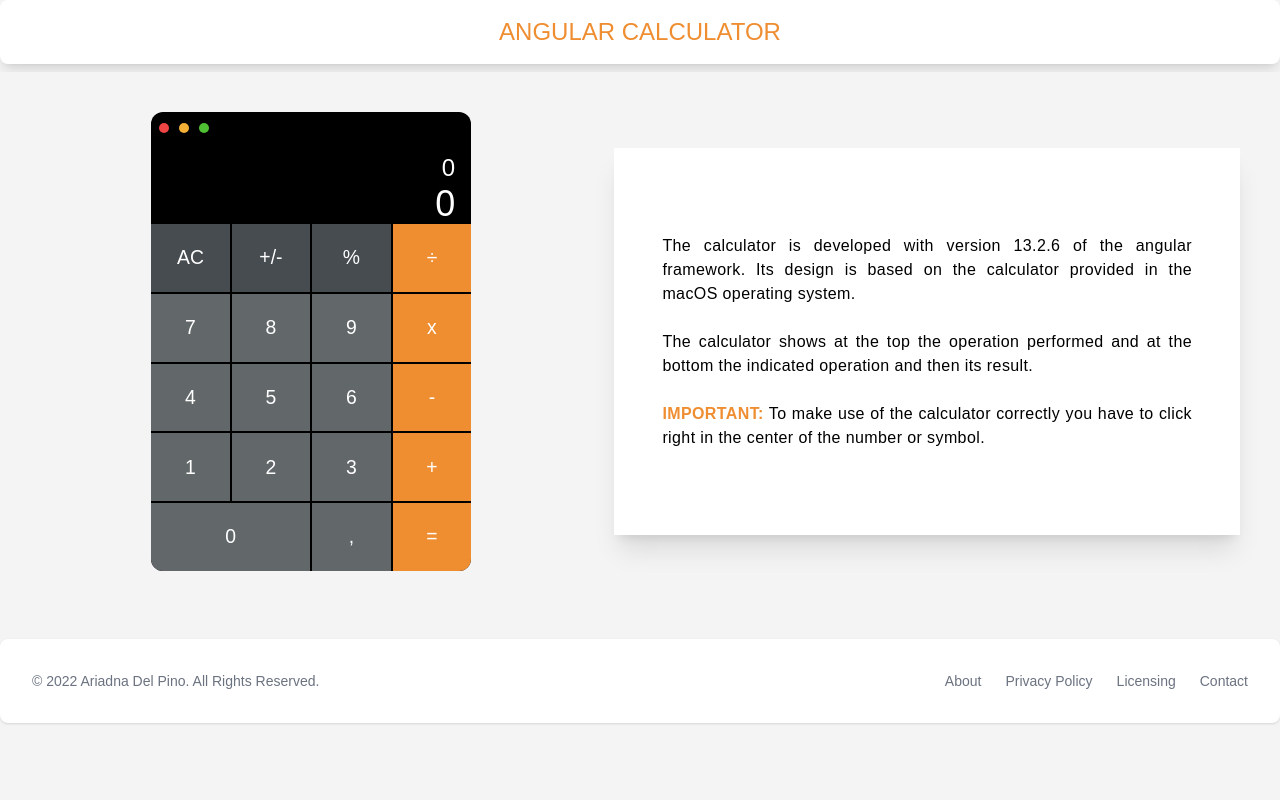
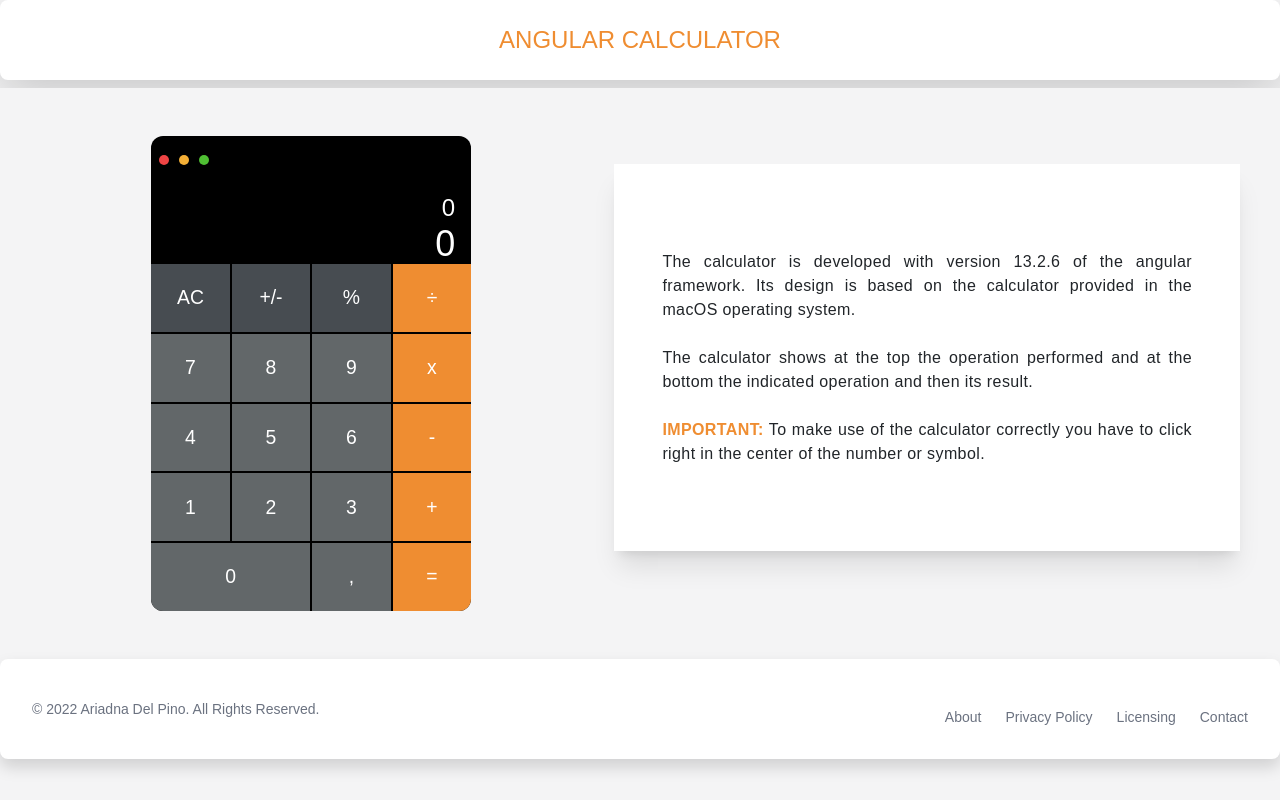
Before and after one commit to Ariadnadpd/CalculatorAngular-DAW2, an Angular app: page / in a window 1280 px wide. Built offline with nearby package versions, Linux system fonts and the light colour scheme.

Commit message:
Buttons improvement

```diff
--- a/src/app/boton-calculadora/boton-calculadora.component.html
+++ b/src/app/boton-calculadora/boton-calculadora.component.html
@@ -1 +1 @@
-<button type="button" (click)="onClick()">{{ name }}</button>
+<button type="button" (click)="onClick()" class="px-4">{{ name }}</button>
--- a/src/app/calculadora/calculadora.component.html
+++ b/src/app/calculadora/calculadora.component.html
@@ -21,7 +21,7 @@
                 <!-- buttons -->
                 <div class="grid grid-cols-4 gap-0.5 mt-0 bg-black" id="buttons">
                     <div class="button text-white bg-darkgray hover:bg-neutral-800">
-                        <app-boton-calculadora [name]="'AC'" (value)="resetScreen()" ></app-boton-calculadora>
+                        <app-boton-calculadora [name]="'AC'" (value)="resetScreen()"></app-boton-calculadora>
                     </div>
 
                     <div class="button text-white bg-darkgray hover:bg-neutral-800">
--- a/src/index.html
+++ b/src/index.html
@@ -5,6 +5,7 @@
   <title>Angular calculator</title>
   <base href="/">
   <meta name="viewport" content="width=device-width, initial-scale=1">
+  <link href="https://cdn.jsdelivr.net/npm/bootstrap@5.1.3/dist/css/bootstrap.min.css" rel="stylesheet" integrity="sha384-1BmE4kWBq78iYhFldvKuhfTAU6auU8tT94WrHftjDbrCEXSU1oBoqyl2QvZ6jIW3" crossorigin="anonymous">
   <link rel="icon" type="image/x-icon" href="favicon.ico">
 </head>
 <body class="bg-zinc-100">
--- a/src/styles.css
+++ b/src/styles.css
@@ -8,6 +8,5 @@
 }
 
 main {
-    /*background-image: url('/src/assets/images/numeros.jpg');*/
     background-color: antiquewhite;
 }
```
